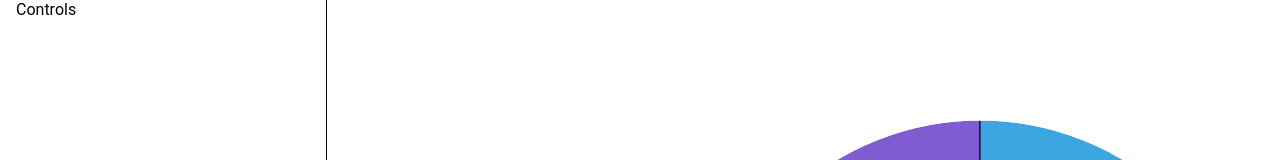
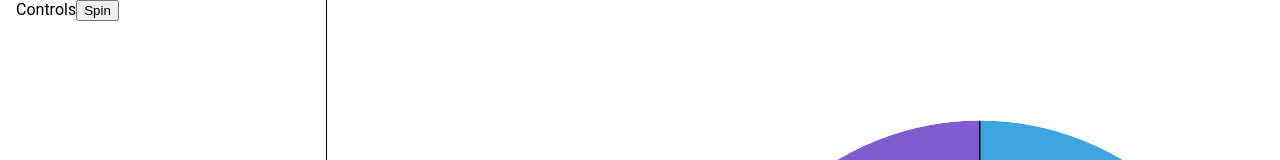
Before and after one commit to NicsWorld/okspinner, a React (Vite) app: page / in a window 1280 px wide. Shown: the top 160 px of the page. Built offline with nearby package versions, Linux system fonts and the light colour scheme.

Commit message:
Add spin button to controls

```diff
--- a/src/App.tsx
+++ b/src/App.tsx
@@ -3,13 +3,24 @@ import Spinner from "./Spinner";
 export default function App() {
   const segments = ["Happy", "Angry", "Sad", "Frustration"];
   const segmentColors = ["#EE4040", "#F0CF50", "#815CD1", "#3DA5E0"];
-  const onFinished = (winner: any) => {
-    console.log(winner);
-  };
+
   return (
     <div className="App">
       <div className="wrapper">
-        <section className="control-panel">Controls</section>
+        <section className="control-panel">
+          Controls
+          <button
+            onClick={
+              // call the spin function from inside the Spinner component
+              () =>
+                document
+                  .getElementById("canvas")
+                  ?.dispatchEvent(new Event("click"))
+            }
+          >
+            Spin
+          </button>
+        </section>
         <div id="wheelCircle">
           <Spinner
             segments={segments}
```
